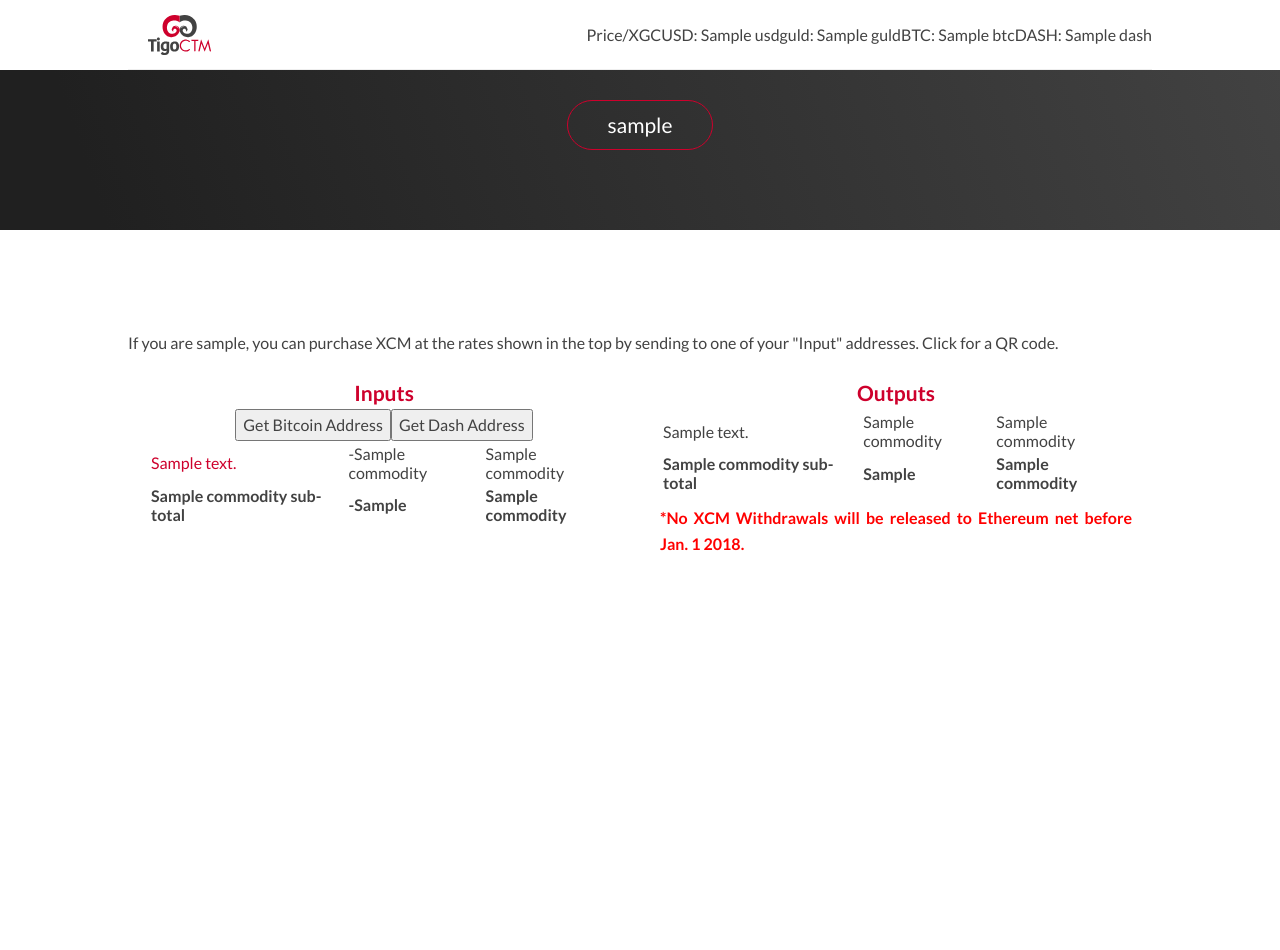
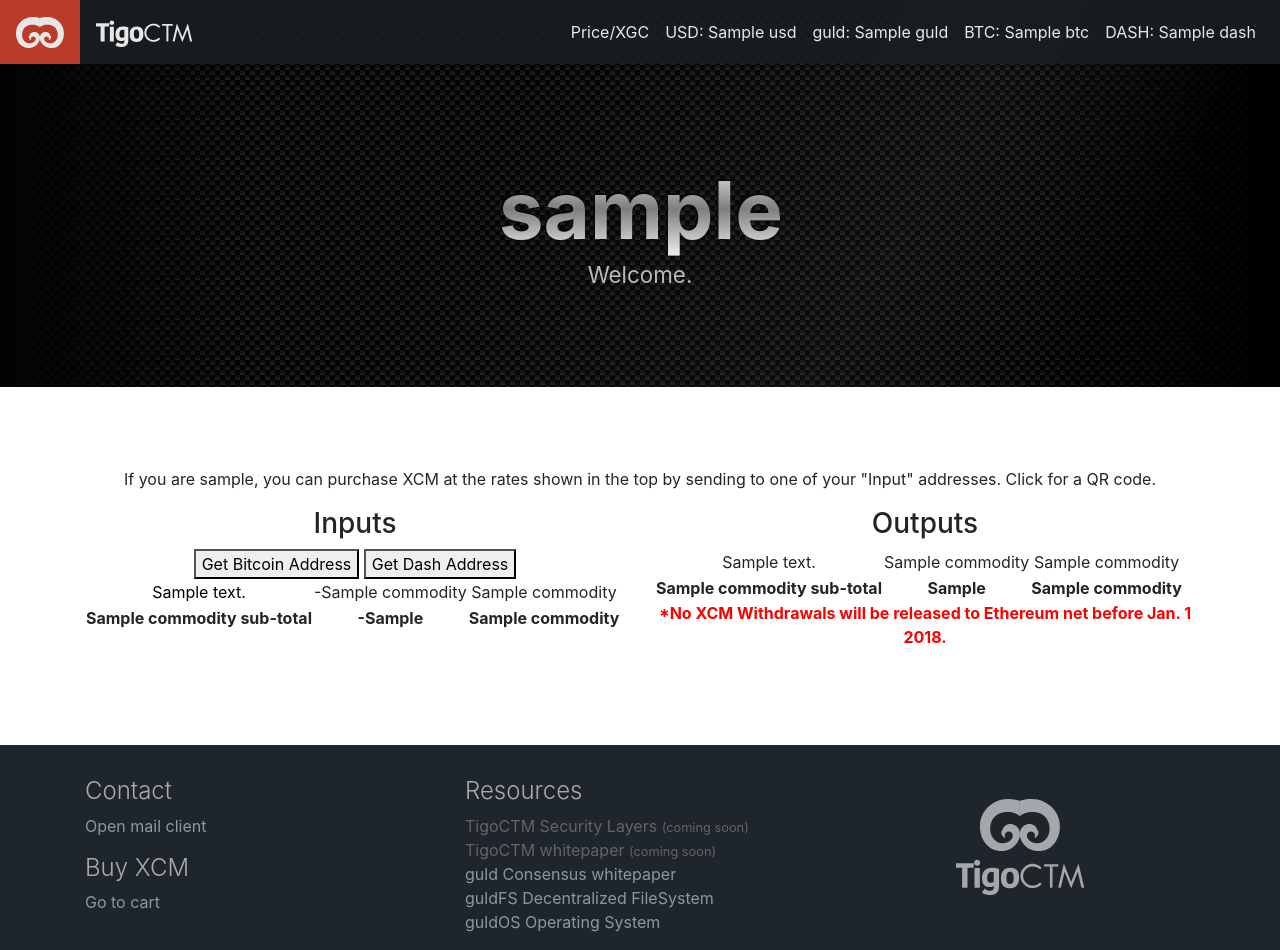
Before and after one commit to TigoCTM/tigoctm, a Flask app: template templates/identity.html in a window 1280 px wide. Before the commit the page ends 551 px from the top, so only its background shows below. Run offline with Flask 2, Linux system fonts and the light colour scheme; the template is opened without the code that fills it: most values are stand-ins (such as "Sample title", 1, 10 or a date in 2020); some libraries are stand-ins or nearby versions.

Commit message:
Wallet update

```diff
--- a/static/css/style.css
+++ b/static/css/style.css
@@ -255,7 +255,6 @@ b {
     padding: 3rem 0;
 }
 
-
 #section-next h2 {
     line-height: 1.1rem;
 }
@@ -265,7 +264,6 @@ b {
     font-size: 1rem;
     font-weight: 300;
 }
-
 
 #section-next .calendar {
     border: 0.1rem #7b7b7a solid;
@@ -434,7 +432,8 @@ b {
     font-size: 1rem;
     padding: 0.7rem;
     color: #989898;
-    -webkit-transition: all 0.5s; /* Safari */
+    -webkit-transition: all 0.5s;
+    /* Safari */
     transition: all 0.5s;
 }
 
@@ -458,7 +457,7 @@ b {
     width: 12rem;
 }
 
-#identifyPage  #section-register {
+#identifyPage #section-register {
     background: #f3f3f2;
     color: #7b7b7b;
     padding: 3rem 0;
@@ -483,8 +482,35 @@ b {
 
 #identifyPage #section-register .please_note {
     font-size: 0.8rem;
+    margin-top: 0.8rem;
 }
 
 #identifyPage #section-register .btn {
     margin: 1.4rem auto;
 }
+
+#identityPage .header .container {
+    margin: 2rem auto;
+}
+
+#identityPage #xcm_logo .front::after {
+    display: none
+}
+
+#identityPage #xcm_logo {
+    font-size: 5rem;
+    line-height: 6rem;
+}
+
+#identityPage #xcm_logo .front {
+    color: #f3f3f3;
+}
+
+#identityPage .header .now {
+    color: #b8b8b8;
+    font-size: 1.4rem;
+}
+
+#identityPage #section-addresses {
+    padding: 5rem 0;
+}
--- a/templates/identity.html
+++ b/templates/identity.html
@@ -1,104 +1,202 @@
-<html lang="en" xmlns="http://www.w3.org/1999/xhtml">
+<!DOCTYPE HTML>
+<html>
 
 <head>
-  <meta charset="UTF-8" />
-  <meta name="viewport" content="width=device-width, initial-scale=1.0" />
-  <meta name="keywords" content="cryptocurrency,crypto,digitalcurrency,bitcoin,ethereum,dash,guld,xcm,tigoctm,ctm,machine,computer,atm,teller,manufacturer,security,privacy" />
-  <title>Identify - TigoCTM Crypto Machines</title>
+  <meta charset="utf-8">
+  <meta http-equiv="X-UA-Compatible" content="IE=edge">
+  <meta name="viewport" content="width=device-width, initial-scale=1">
+  <meta name="keywords" content="cryptocurrency,crypto,digitalcurrency,bitcoin,ethereum,dash,guld,xcm,tigoctm,ctm,machine,computer,atm,teller,manufacturer,security,privacy"
+  />
+  <title>Wallet - TigoCTM Crypto Machines</title>
   <link rel="icon" href="{{ url_for('static', filename='img/tigoctm.ico') }}" type="image/x-icon" />
-  <link rel="stylesheet" type="text/css" href="{{ url_for('static', filename='css/main.css')}}" />
+
+  <!-- Bootstrap -->
+  <link rel="stylesheet" href="https://maxcdn.bootstrapcdn.com/bootstrap/4.0.0-beta.2/css/bootstrap.min.css" integrity="sha384-PsH8R72JQ3SOdhVi3uxftmaW6Vc51MKb0q5P2rRUpPvrszuE4W1povHYgTpBfshb"
+    crossorigin="anonymous">
+
+  <link rel="stylesheet" type="text/css" href="{{ url_for('static', filename='css/style.css')}}" />
 </head>
 
-<body>
-  <div class="theme-page Header">
-    <div class="Topbar">
-      <div class="Topbar-content">
-        <div class="TopbarContent-logo">
-          <a href="{{ url_for('index') }}"><img src="{{ url_for('static', filename='img/logo.svg') }}" height="40" width="auto" /></a>
+<body id="identityPage">
+  <nav class="navbar sticky-top navbar-expand navbar-light">
+    <a class="navbar-brand red" href="{{ url_for('index') }}">
+      <img id="isotipo" src="{{ url_for('static', filename='img/isotipo.svg') }}" class="img-responsive" alt="TigoCTM">
+    </a>
+    <a class="navbar-brand" href="{{ url_for('index') }}">
+      <img id="logotipo" src="{{ url_for('static', filename='img/logotipo.svg') }}" class="img-responsive" alt="TigoCTM">
+    </a>
+    <button class="navbar-toggler" type="button" data-toggle="collapse" data-target="#navbarNav" aria-controls="navbarNav" aria-expanded="false"
+      aria-label="Toggle navigation">
+      <span class="navbar-toggler-icon"></span>
+    </button>
+    <div class="collapse navbar-collapse" id="navbarNav">
+      <ul class="navbar-nav ml-auto">
+        {% include 'price-bar.html' %}
+      </ul>
     </div>
-        {% include 'price-bar.html' %}
+  </nav>
+
+  <header class="header text-center">
+    <div class="container">
+      <div class="row">
+        <div class="col-md-12">
+          <div id="xcm_logo">
+            <div class="back">{{ username }}</div>
+            <div class="front">{{ username }}</div>
+          </div>
+          <div class="now">Welcome.</div>
         </div>
       </div>
     </div>
+  </header>
 
-  <div class="theme-page Information" style="margin-top: 60px;">
-    <div class="theme-page-container">
-      <div class="theme-page-content">
-        <div class="theme-page-content-title">
-          <p>{{ username }}</p>
+  <section id="section-addresses" class="section-wrapper text-center">
+    <div class="container">
+      <div class="row">
+        <div class="col-md-12">
+          <p>If you are {{ username }}, you can purchase XCM at the rates shown in the top by sending to one of your "Input"
+            addresses. Click for a QR code.</p>
         </div>
       </div>
-    </div>
-  </div>
-  <div class="theme-page Information Information--light" style="margin-top: 60px;">
-    <div class="theme-page-container">
-      <div class="theme-page-content">
-        <div class="theme-page-content--small">
-          <div class="u-row">
-            <p>If you are {{ username }}, you can purchase XCM at the rates shown in the top by sending to one of your "Input" addresses. Click for a QR code.</p>
-            <div class="u-column u-column--hd6 u-column--md12">
+      <div class="row">
+        <div class="col-md-6">
           <div class="Information-info">
             <h3 id="inputs">Inputs</h3>
             <table>
               {% if "BTC" not in depositAddresses %}
-                  <a href="{{ url_for('genaddress', commodity='BTC', username=username) }}"><button>Get Bitcoin Address</button></a>
-                {% endif %}
-                {% if "DASH" not in depositAddresses %}
-                  <a href="{{ url_for('genaddress', commodity='DASH', username=username) }}"><button>Get Dash Address</button></a>
-                {% endif %}
-                {% for commodity in depositAddresses %}
-                  {% for address in depositAddresses[commodity] %}
-                    {% if address != 'sub-total' %}
+              <a href="{{ url_for('genaddress', commodity='BTC', username=username) }}">
+                <button>Get Bitcoin Address</button>
+              </a>
+              {% endif %} {% if "DASH" not in depositAddresses %}
+              <a href="{{ url_for('genaddress', commodity='DASH', username=username) }}">
+                <button>Get Dash Address</button>
+              </a>
+              {% endif %} {% for commodity in depositAddresses %} {% for address in depositAddresses[commodity] %} {% if address != 'sub-total'
+              %}
               <tr>
-                        <td><a href="{{ url_for('address', address=address) }}">{{ address }}</a></td>
+                <td>
+                  <a href="{{ url_for('address', address=address) }}">{{ address }}</a>
+                </td>
                 <td>-{{ depositAddresses[commodity][address] }}</td>
                 <td>{{ commodity }}</td>
               </tr>
-                    {% endif %}
-                  {% endfor %}
+              {% endif %} {% endfor %}
               <tr>
-                    <td><strong>{{ commodity }} sub-total</strong></td>
-                    <td><strong>-{{ depositAddresses[commodity]['sub-total'] }}</strong></td>
-                    <td><strong>{{ commodity }}</strong></td>
+                <td>
+                  <strong>{{ commodity }} sub-total</strong>
+                </td>
+                <td>
+                  <strong>-{{ depositAddresses[commodity]['sub-total'] }}</strong>
+                </td>
+                <td>
+                  <strong>{{ commodity }}</strong>
+                </td>
               </tr>
               {% endfor %}
             </table>
           </div>
         </div>
-
-            <div class="u-column u-column--hd6 u-column--md12">
+        <div class="col-md-6">
           <div class="Information-info">
             <h3 id="outputs">Outputs</h3>
             <table>
-                {% for commodity in withdrawAddresses %}
-                  {% for address in withdrawAddresses[commodity] %}
-                    {% if address != 'sub-total' %}
+              {% for commodity in withdrawAddresses %} {% for address in withdrawAddresses[commodity] %} {% if address != 'sub-total' %}
               <tr>
                 <td>{{ address }}</td>
                 <td>{{ withdrawAddresses[commodity][address] }}</td>
-                        <td>{{ commodity }}
-                          {% if commodity == 'XCM' %}
+                <td>{{ commodity }} {% if commodity == 'XCM' %}
                   <span style="color: red;">*</span>
                   {% endif %}
                 </td>
               </tr>
-                    {% endif %}
-
-                  {% endfor %}
+              {% endif %} {% endfor %}
               <tr>
-                    <td><strong>{{ commodity }} sub-total</strong></td>
-                    <td><strong>{{ withdrawAddresses[commodity]['sub-total'] }}</strong></td>
-                    <td><strong>{{ commodity }}</strong></td>
+                <td>
+                  <strong>{{ commodity }} sub-total</strong>
+                </td>
+                <td>
+                  <strong>{{ withdrawAddresses[commodity]['sub-total'] }}</strong>
+                </td>
+                <td>
+                  <strong>{{ commodity }}</strong>
+                </td>
               </tr>
               {% endfor %}
             </table>
-                <p style="color: red;"><strong>*No XCM Withdrawals will be released to Ethereum net before Jan. 1 2018. </strong></p>
+            <p style="color: red;">
+              <strong>*No XCM Withdrawals will be released to Ethereum net before Jan. 1 2018. </strong>
+            </p>
           </div>
         </div>
       </div>
     </div>
+  </section>
+
+  <footer class="footer" role="contentinfo">
+    <div class="container">
+      <div class="row">
+        <div class="col-md-4 col-sm-4">
+          <!--Column1-->
+          <div class="footer-pad">
+            <h4>Contact</h4>
+            <ul class="list-unstyled">
+              <li>
+                <a href="mailto:info@tigoctm.com?subject=Contact Form">Open mail client</a>
+              </li>
+            </ul>
+            <h4>Buy XCM</h4>
+            <ul class="list-unstyled">
+              <li>
+                <a href="{{ url_for('identify') }}">Go to cart</a>
+              </li>
+            </ul>
           </div>
         </div>
+        <div class="col-md-4 col-sm-4">
+          <!--Column1-->
+          <div class="footer-pad">
+            <h4>Resources</h4>
+            <address>
+              <ul class="list-unstyled">
+                <li>
+                  TigoCTM Security Layers
+                  <span>(coming soon)</span>
+                </li>
+                <li>TigoCTM whitepaper
+                  <span>(coming soon)</span>
+
+                </li>
+                <li>
+                  <a href="https://guld.io/guld-whitepaper.pdf" target="_blank">guld Consensus whitepaper</a>
+                </li>
+                <li>
+                  <a href="https://guld.io/guldFS-Specification.pdf" target="_blank">guldFS Decentralized FileSystem</a>
+                </li>
+                <li>
+                  <a href="https://guld.io/guldFS-Specification.pdf" target="_blank">guldOS Operating System</a>
+                </li>
+              </ul>
+            </address>
+          </div>
+        </div>
+        <div class="col-md-4 col-sm-4">
+          <!--Column1-->
+          <div class="footer-pad text-center">
+            <ul class="list-unstyled">
+              <li>
+                <img src="{{ url_for('static', filename='img/isotipo.svg') }}" class="img-responsive isotipo" alt="TigoCTM">
+              </li>
+              <li>
+                <img src="{{ url_for('static', filename='img/logotipo.svg') }}" class="img-responsive logotipo" alt="TigoCTM">
+              </li>
+            </ul>
+          </div>
+        </div>
+      </div>
+    </div>
+  </footer>
+  <script src="{{ url_for('static', filename='js/jquery-3.2.1.min.js') }}"></script>
+  <script src="{{ url_for('static', filename='js/script.js') }}"></script>
 </body>
 
 </html>
```
Also changed, not shown: templates/identify.html (+4 -4 lines), templates/index.html (+8 -8 lines). Lines whose indentation alone changed are shown as unchanged.
